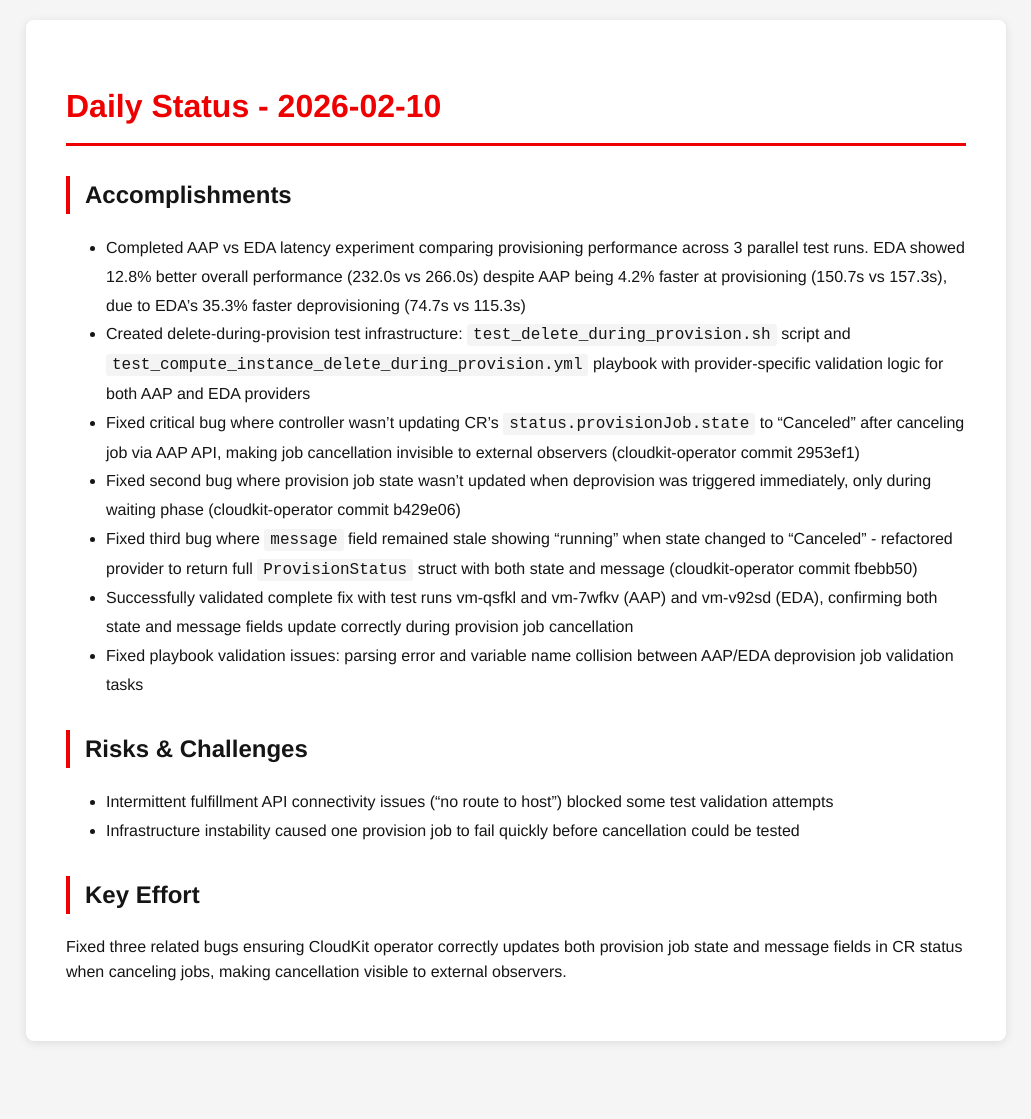
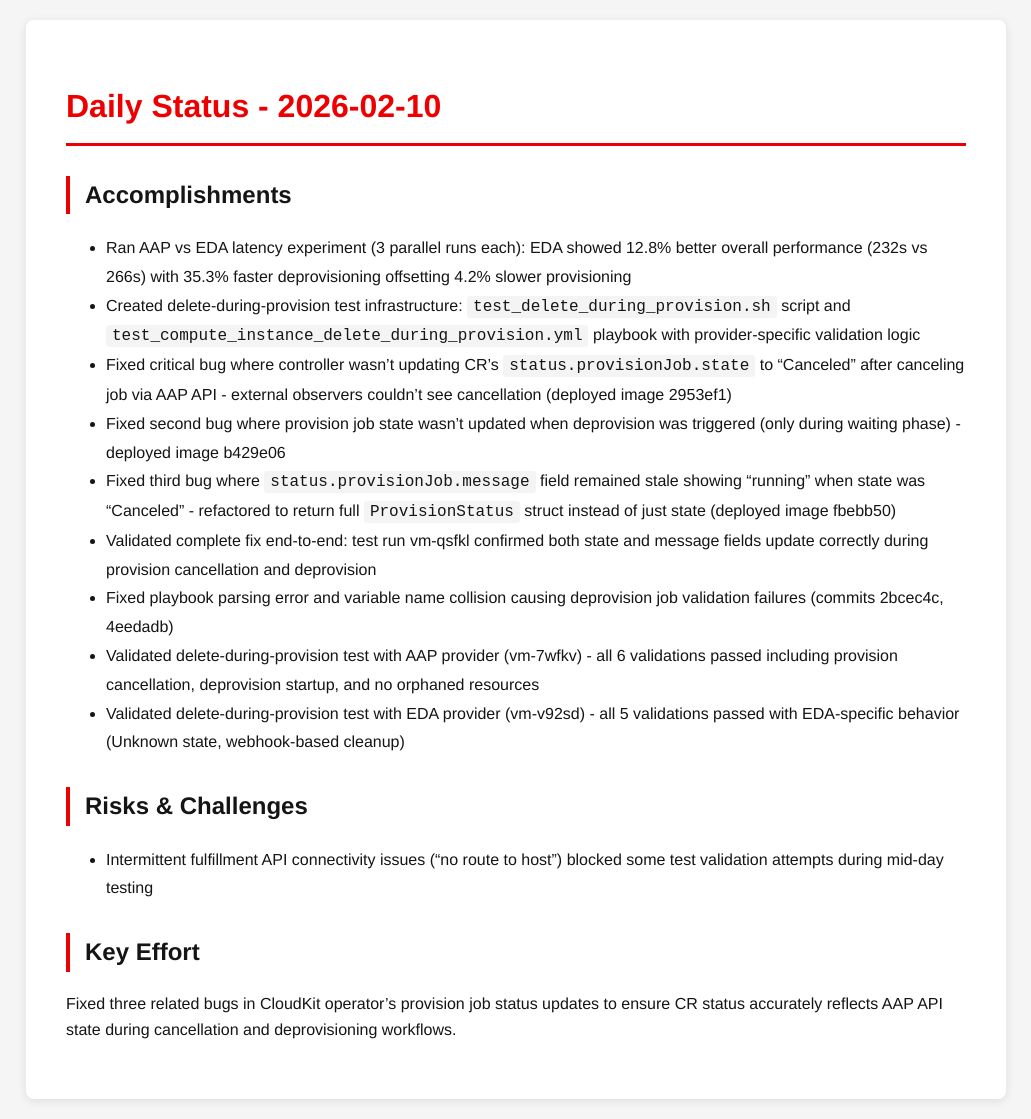
Before and after one commit to tzvatot/daily-status, a Jekyll site: the page built from 2026-02-10.md, in a window 1280 px wide. Shown: the whole page, without its empty margins (124-1155 px from the left). Built offline with Jekyll 4.4.1, drawn with Linux system fonts in a browser that asks for light colours; before the commit the page ends 1061 px from its top, so only the background shows below that.

Commit message:
Daily status update - 2026-02-10

```diff
--- a/2026-02-10.md
+++ b/2026-02-10.md
@@ -7,17 +7,18 @@
 # Daily Status - 2026-02-10
 
 ## Accomplishments
-- Completed AAP vs EDA latency experiment comparing provisioning performance across 3 parallel test runs. EDA showed 12.8% better overall performance (232.0s vs 266.0s) despite AAP being 4.2% faster at provisioning (150.7s vs 157.3s), due to EDA's 35.3% faster deprovisioning (74.7s vs 115.3s)
-- Created delete-during-provision test infrastructure: `test_delete_during_provision.sh` script and `test_compute_instance_delete_during_provision.yml` playbook with provider-specific validation logic for both AAP and EDA providers
-- Fixed critical bug where controller wasn't updating CR's `status.provisionJob.state` to "Canceled" after canceling job via AAP API, making job cancellation invisible to external observers (cloudkit-operator commit 2953ef1)
-- Fixed second bug where provision job state wasn't updated when deprovision was triggered immediately, only during waiting phase (cloudkit-operator commit b429e06)
-- Fixed third bug where `message` field remained stale showing "running" when state changed to "Canceled" - refactored provider to return full `ProvisionStatus` struct with both state and message (cloudkit-operator commit fbebb50)
-- Successfully validated complete fix with test runs vm-qsfkl and vm-7wfkv (AAP) and vm-v92sd (EDA), confirming both state and message fields update correctly during provision job cancellation
-- Fixed playbook validation issues: parsing error and variable name collision between AAP/EDA deprovision job validation tasks
+- Ran AAP vs EDA latency experiment (3 parallel runs each): EDA showed 12.8% better overall performance (232s vs 266s) with 35.3% faster deprovisioning offsetting 4.2% slower provisioning
+- Created delete-during-provision test infrastructure: `test_delete_during_provision.sh` script and `test_compute_instance_delete_during_provision.yml` playbook with provider-specific validation logic
+- Fixed critical bug where controller wasn't updating CR's `status.provisionJob.state` to "Canceled" after canceling job via AAP API - external observers couldn't see cancellation (deployed image 2953ef1)
+- Fixed second bug where provision job state wasn't updated when deprovision was triggered (only during waiting phase) - deployed image b429e06
+- Fixed third bug where `status.provisionJob.message` field remained stale showing "running" when state was "Canceled" - refactored to return full `ProvisionStatus` struct instead of just state (deployed image fbebb50)
+- Validated complete fix end-to-end: test run vm-qsfkl confirmed both state and message fields update correctly during provision cancellation and deprovision
+- Fixed playbook parsing error and variable name collision causing deprovision job validation failures (commits 2bcec4c, 4eedadb)
+- Validated delete-during-provision test with AAP provider (vm-7wfkv) - all 6 validations passed including provision cancellation, deprovision startup, and no orphaned resources
+- Validated delete-during-provision test with EDA provider (vm-v92sd) - all 5 validations passed with EDA-specific behavior (Unknown state, webhook-based cleanup)
 
 ## Risks & Challenges
-- Intermittent fulfillment API connectivity issues ("no route to host") blocked some test validation attempts
-- Infrastructure instability caused one provision job to fail quickly before cancellation could be tested
+- Intermittent fulfillment API connectivity issues ("no route to host") blocked some test validation attempts during mid-day testing
 
 ## Key Effort
-Fixed three related bugs ensuring CloudKit operator correctly updates both provision job state and message fields in CR status when canceling jobs, making cancellation visible to external observers.
+Fixed three related bugs in CloudKit operator's provision job status updates to ensure CR status accurately reflects AAP API state during cancellation and deprovisioning workflows.
```
